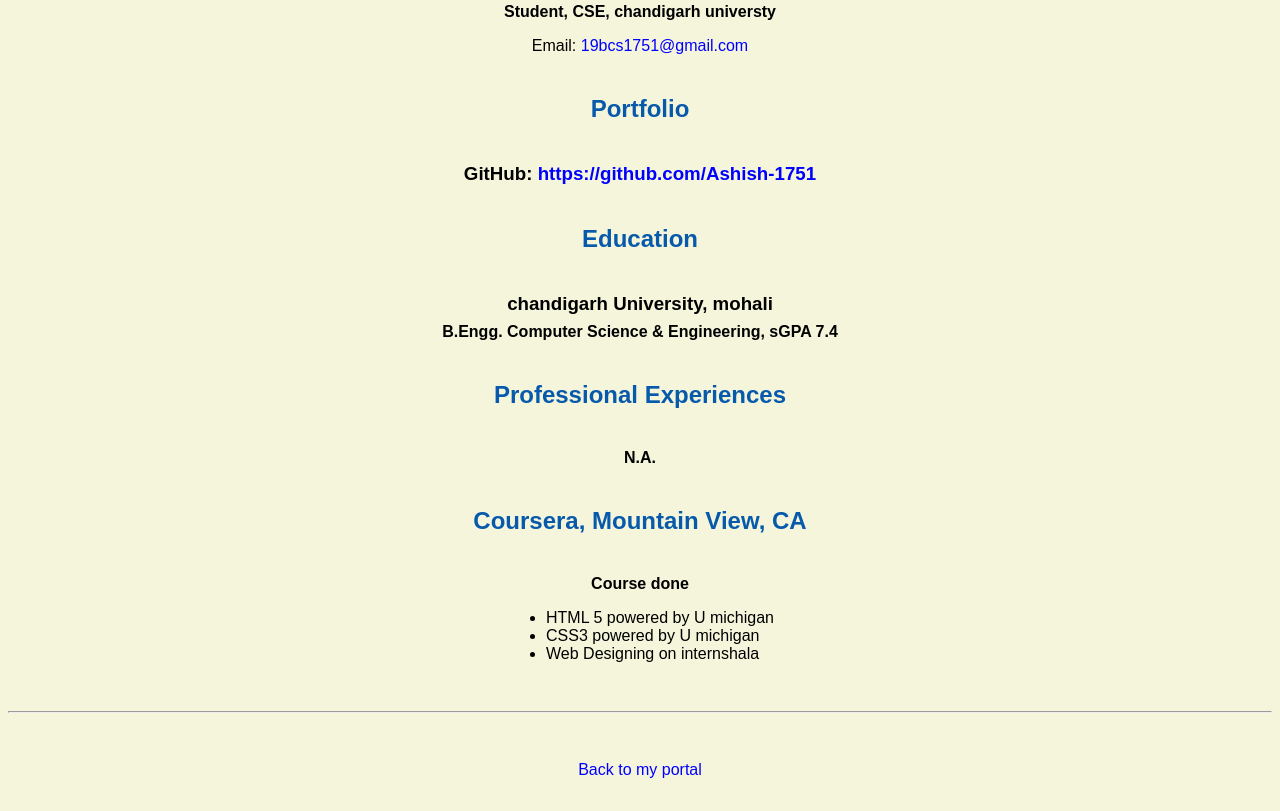
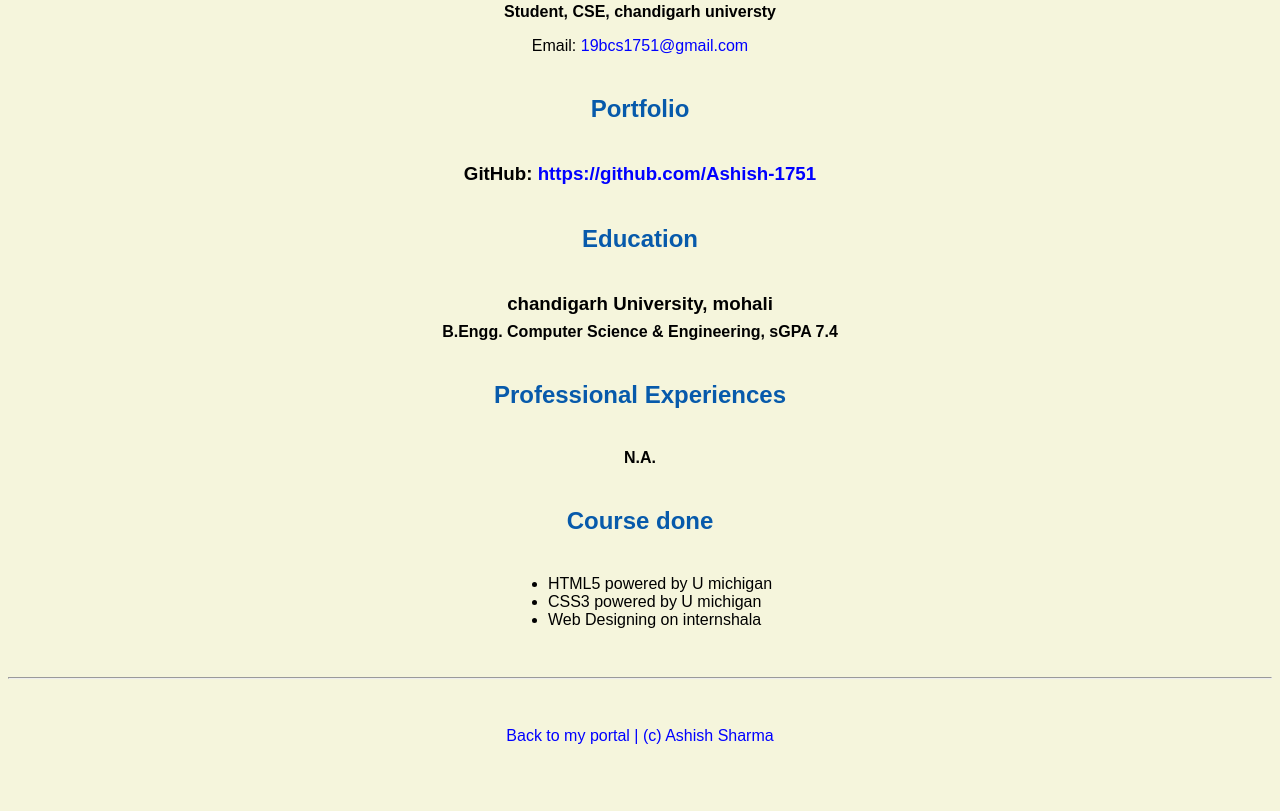
Before and after one commit to Ashish-1751/Ashish1751.github.io, a plain HTML site: page resume.html in a window 1280 px wide. Shown: the part 484-1295 px from the top of the page. After the commit the page ends 1261 px from the top, so only its background shows below. Drawn offline with Linux system fonts and the light colour scheme.

Commit message:
Update resume.html

```diff
--- a/resume.html
+++ b/resume.html
@@ -5,7 +5,7 @@
 <html lang="en">
 
   <header>
-    <title>Harrison Kong's Resume</title>
+    <title>Ashish Sharma's Resume</title>
       <link rel="stylesheet" href="css/master.css">
       <link rel="FaviconIcon" href="favicon.ico" type="image/x-icon">
       <link rel="shortcut" href="favicon.ico" type="image/x-icon">
@@ -36,10 +36,10 @@
     <h2>Professional Experiences</h2>
 
     <h4>N.A.</h3>
-    <h2>Coursera, Mountain View, CA</h4>
-    <h4>Course done</h5>
+
+    <h2>Course done</h2>
       <ul>
-        <li>HTML 5 powered by U michigan</li>
+        <li>HTML5 powered by U michigan</li>
         <li>CSS3 powered by U michigan</li>
         <li>Web Designing on internshala</li>
       </ul>
@@ -48,7 +48,7 @@
 
   <footer>
   <hr>
-  <p><a href="index.html">Back to my portal</a><p>
+  <p><a href="index.html">Back to my portal | (c) Ashish Sharma</a><p>
   </footer>
 
 </html>
```
